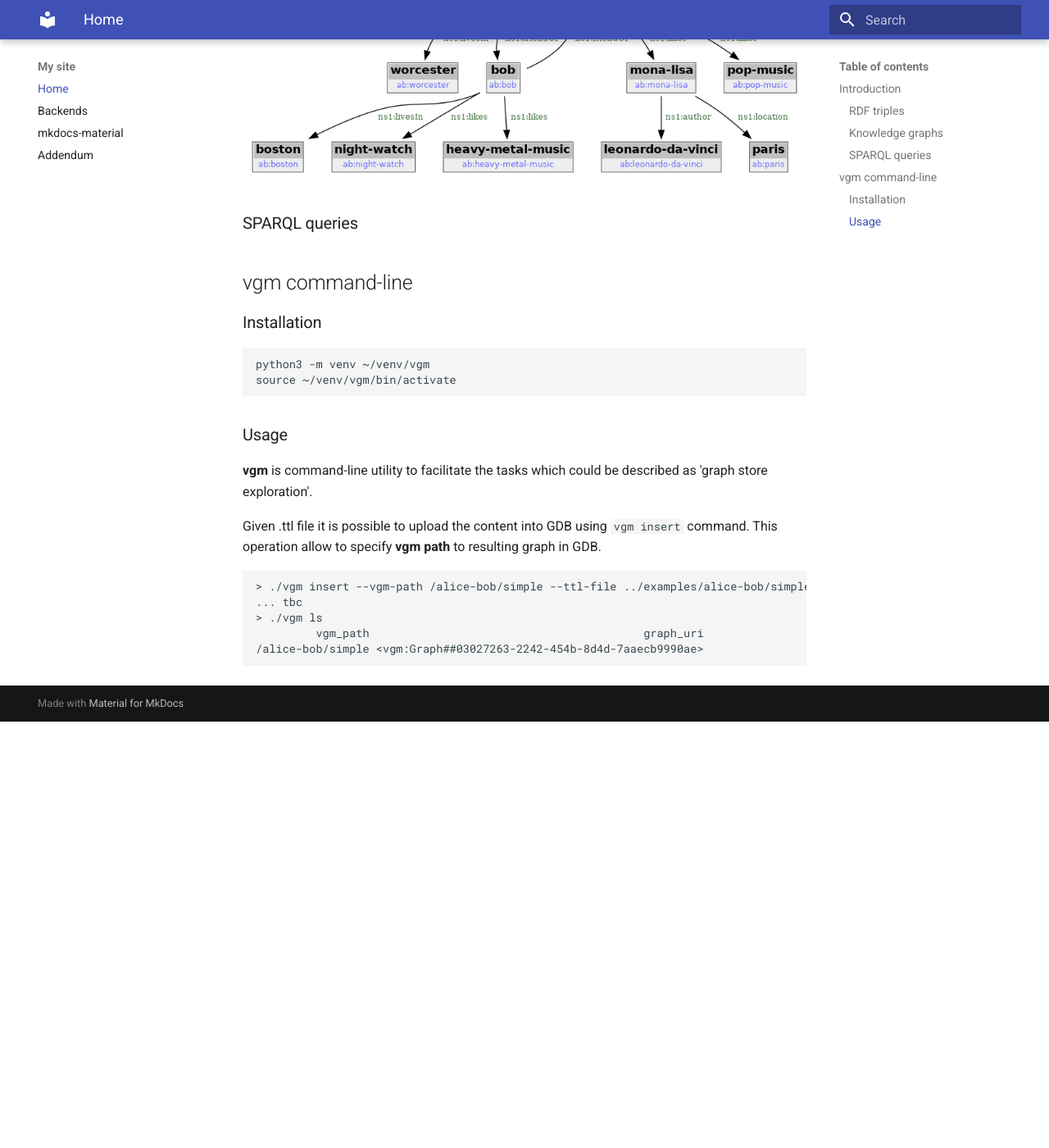
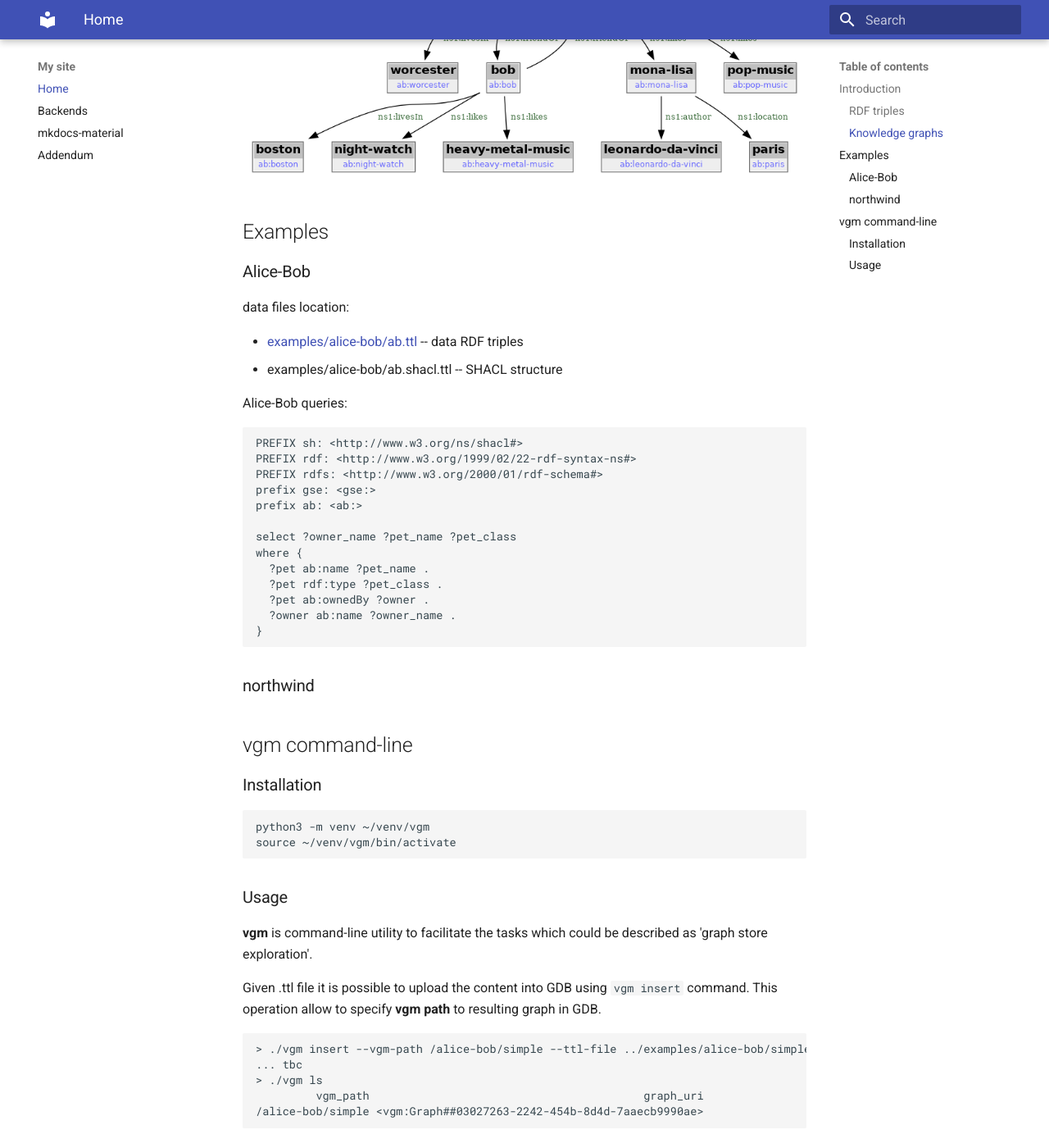
Before and after one commit to GeiselSoftware/kgm, an MkDocs documentation site: the page built from docs/index.md, in a window 1280 px wide and 1400 px high, scrolled down 1775 px. Shown: the whole window at 82% size. Built offline with MkDocs 1.6.1 and Material for MkDocs 9.7.7, drawn with Linux system fonts in a browser that asks for light colours; before the commit the page ends 2655 px from its top, so only the background shows below that.

Commit message:
added ab query example to docs

````diff
--- a/docs/index.md
+++ b/docs/index.md
@@ -58,9 +58,34 @@ Set of [RDF (Resource Definition Framework)](https://en.wikipedia.org/wiki/Resou
 [![image](ab-objs.png)][file ab-objs.png]
 [file ab-objs.png]: ab-objs.png
 
-### SPARQL queries
+## Examples
 
+### Alice-Bob
 
+data files location:
+
+ - [examples/alice-bob/ab.ttl](examples/alice-bob/ab.ttl) -- data RDF triples
+ - examples/alice-bob/ab.shacl.ttl -- SHACL structure
+
+Alice-Bob queries:
+
+```
+PREFIX sh: <http://www.w3.org/ns/shacl#>
+PREFIX rdf: <http://www.w3.org/1999/02/22-rdf-syntax-ns#>
+PREFIX rdfs: <http://www.w3.org/2000/01/rdf-schema#>
+prefix gse: <gse:>
+prefix ab: <ab:>
+
+select ?owner_name ?pet_name ?pet_class
+where {
+  ?pet ab:name ?pet_name .
+  ?pet rdf:type ?pet_class .
+  ?pet ab:ownedBy ?owner .
+  ?owner ab:name ?owner_name .
+}
+```
+
+### northwind
 
 
 ## vgm command-line
````
